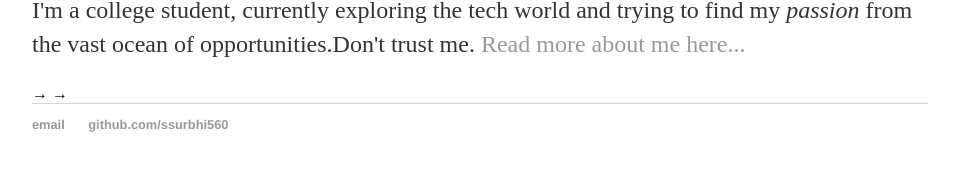
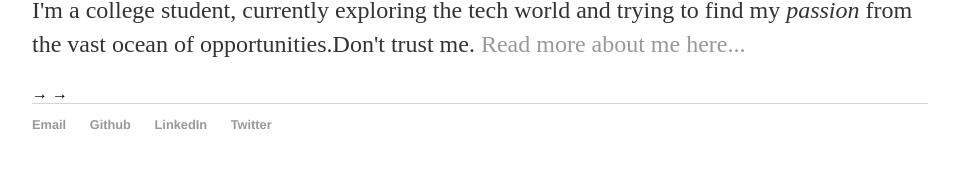
Before and after one commit to ssurbhi560/ssurbhi560.github.io, a Jekyll site: the page built from index.html, in a window 1280 px wide. Shown: the part 155-326 px from the top of the page, without its empty margins (160-1119 px from the left). Built offline with Jekyll 4.4.1, drawn with Linux system fonts in a browser that asks for light colours.

Commit message:
Update default.html

```diff
--- a/_layouts/default.html
+++ b/_layouts/default.html
@@ -21,9 +21,12 @@
 			</div><!-- /.container -->
 			<footer>
 	    		<ul>
-	        		<li><a href="mailto:ssurbhi560@gmail.com">email</a></li>
-	        		<li><a href="https://github.com/ssurbhi560">github.com/ssurbhi560</a></li>
-				</ul>
+	        		<li><a href="mailto:ssurbhi560@gmail.com">Email</a></li>
+	        		<li><a href="https://github.com/ssurbhi560">Github</a></li>
+				<li><a href="https://linkedin.com/ssurbhi560">LinkedIn</a></li>
+				<li><a href="https://twitter.com/ssurbhi560">Twitter</a></li>
+
+			</ul>
 			</footer>
 		</body>
 	</html>
```
